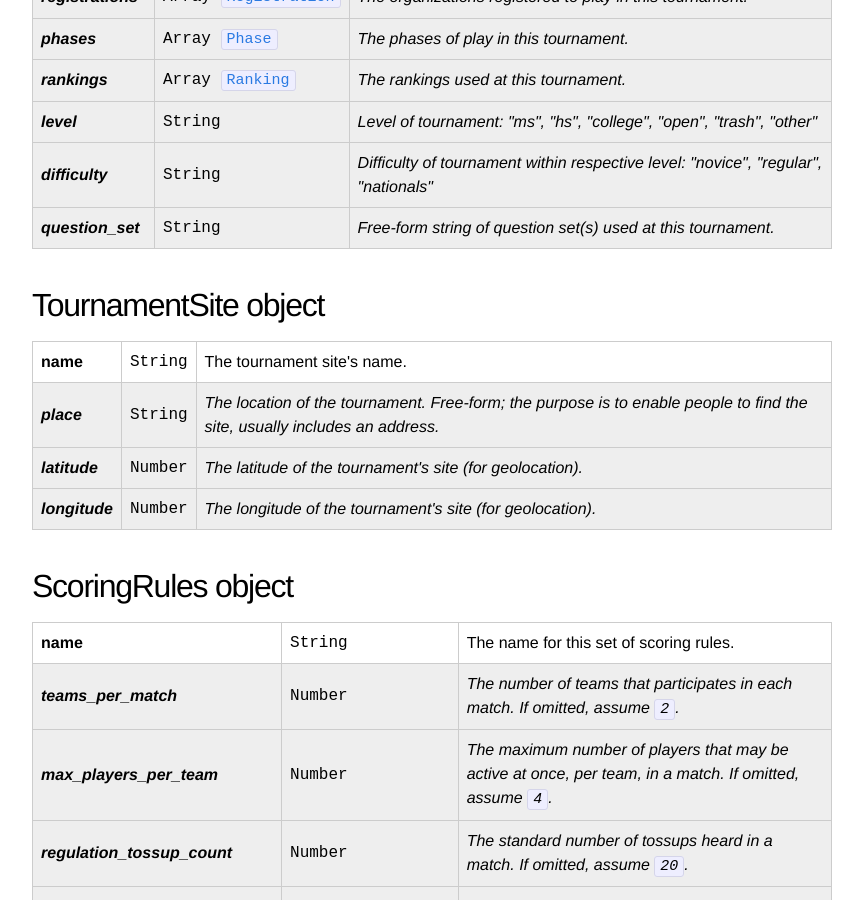
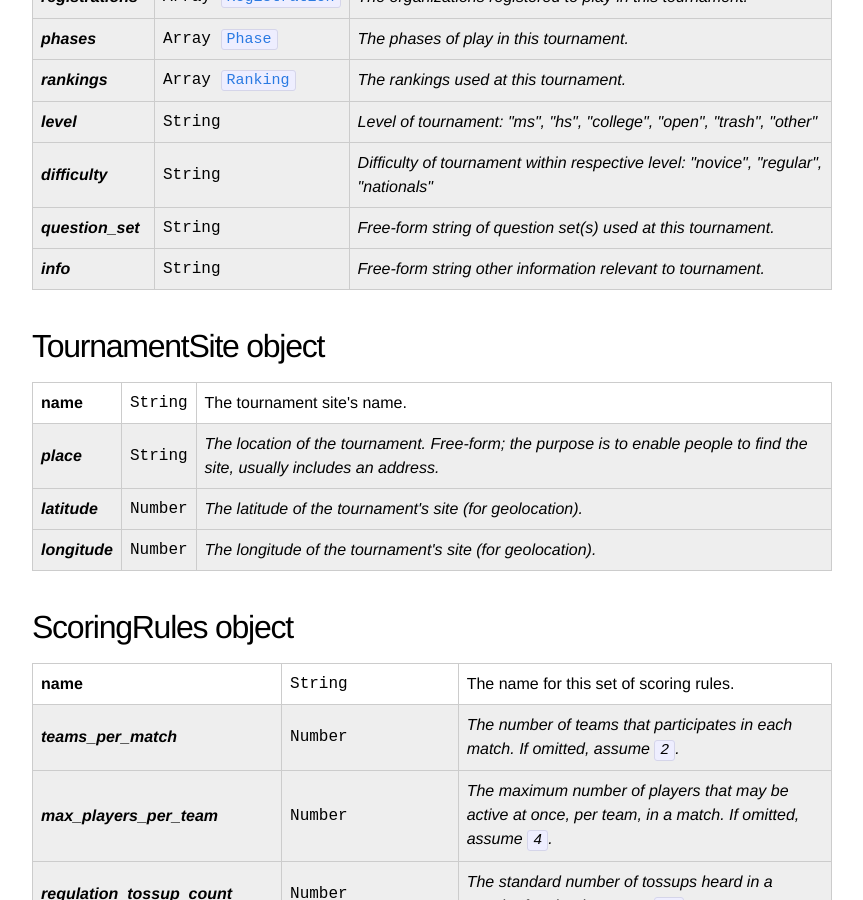
Before and after one commit to quizbowl/schema, a Jekyll site: the page built from tournament.md, in a window 1280 px wide and 900 px high, scrolled down 686 px. Shown: the whole window, without its empty margins (208-1071 px from the left). Built offline with Jekyll 4.4.1, drawn with Linux system fonts in a browser that asks for light colours.

Commit message:
Added Tournament.info

```diff
--- a/tournament.md
+++ b/tournament.md
@@ -66,6 +66,11 @@ A `Tournament` object describes a tournament for which a single result is publis
     <th>question_set</th>
     <td class="type"><nobr>String</nobr></td>
     <td>Free-form string of question set(s) used at this tournament.</td>
+  </tr>
+  <tr class="optional">
+    <th>info</th>
+    <td class="type"><nobr>String</nobr></td>
+    <td>Free-form string other information relevant to tournament.</td>
   </tr>
 </tbody></table>
 
```
